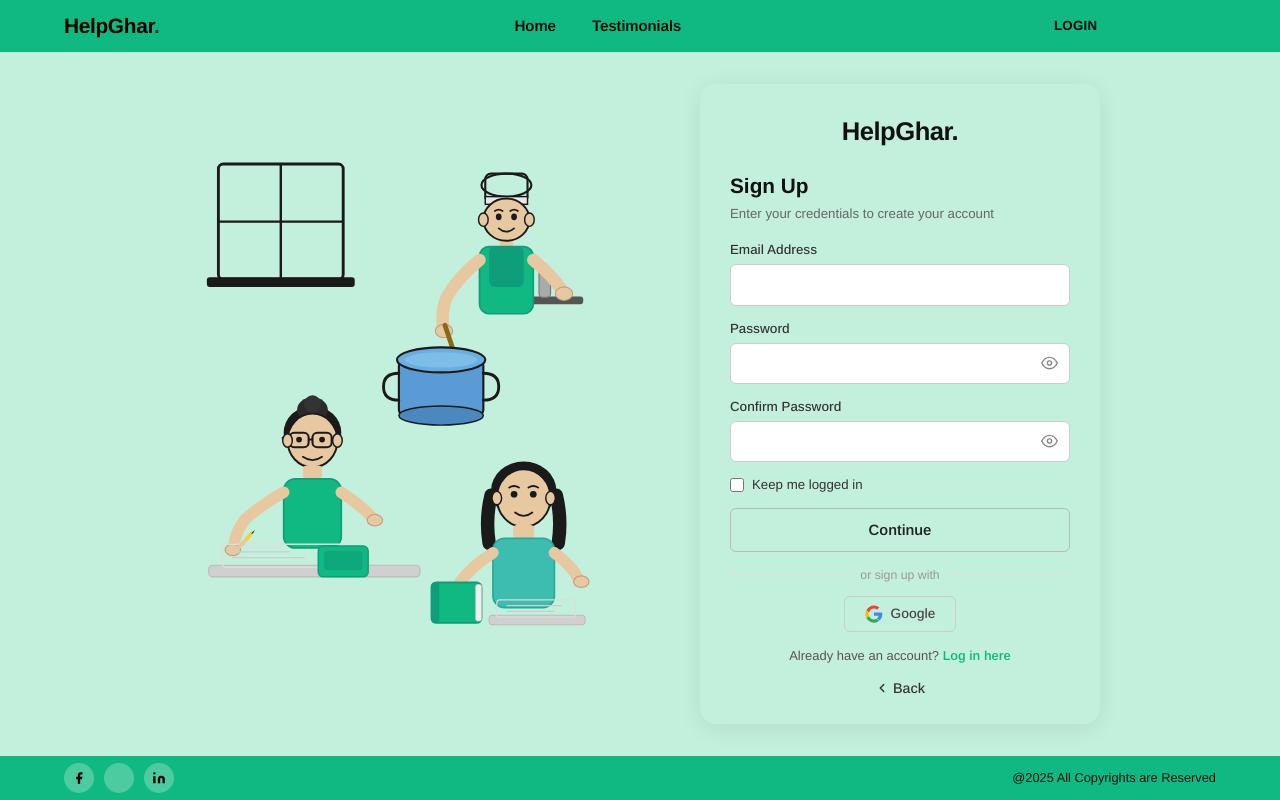
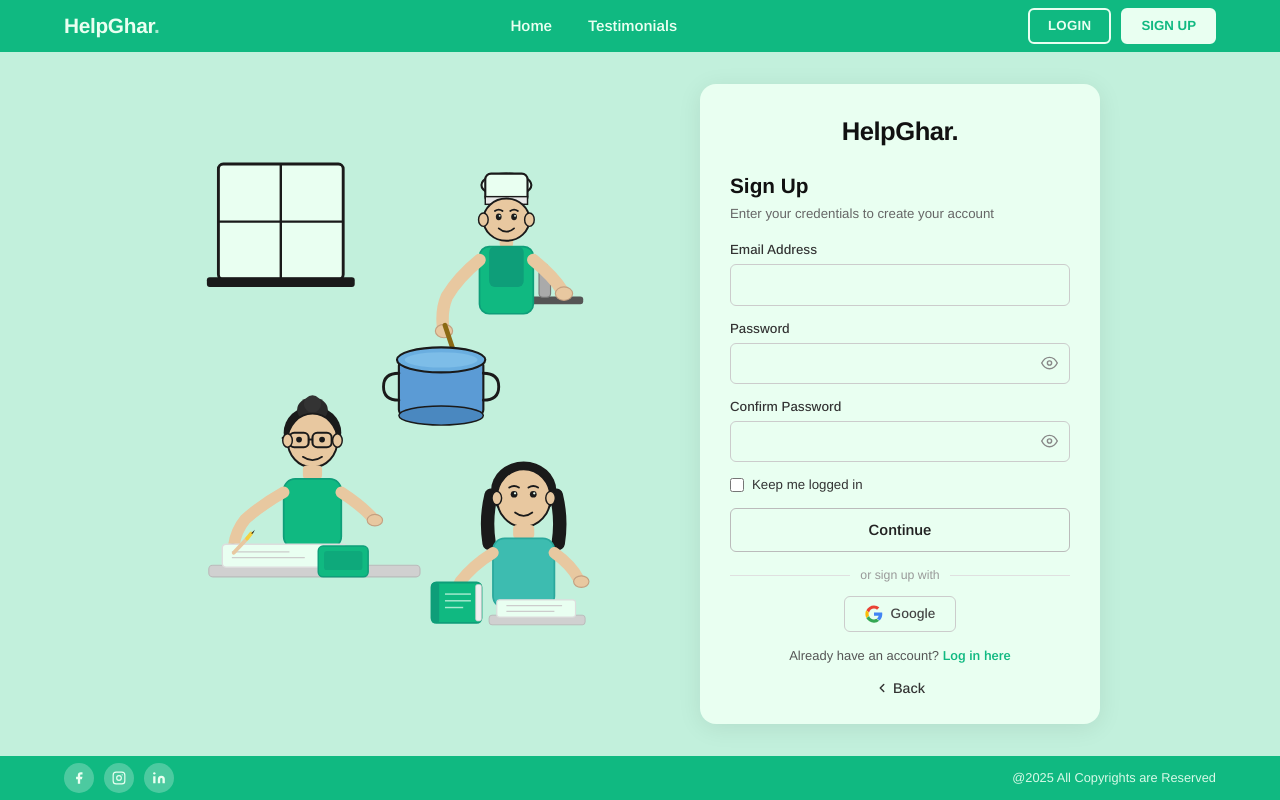
Before and after one commit to i-danishkhan/HelpGhar, a React (Vite) app in the folder client/: page /signup in a window 1280 px wide. Built offline with nearby package versions, Linux system fonts and the light colour scheme.

Commit message:
signup page updated

```diff
--- a/client/src/pages/signup.tsx
+++ b/client/src/pages/signup.tsx
@@ -3,7 +3,7 @@
 
 const SignUpIllustration = () => (
   <svg viewBox="0 0 500 560" fill="none" xmlns="http://www.w3.org/2000/svg" style={{ width: "100%", height: "100%", maxHeight: "calc(100vh - 110px)" }}>
-    <rect x="40" y="30" width="130" height="120" rx="5" fill="##E9FFF1" stroke="#1a1a1a" strokeWidth="3"/>
+    <rect x="40" y="30" width="130" height="120" rx="5" fill="#E9FFF1" stroke="#1a1a1a" strokeWidth="3"/>
     <line x1="105" y1="30" x2="105" y2="150" stroke="#1a1a1a" strokeWidth="2.5"/>
     <line x1="40" y1="90" x2="170" y2="90" stroke="#1a1a1a" strokeWidth="2.5"/>
     <rect x="28" y="148" width="154" height="10" rx="3" fill="#1a1a1a"/>
@@ -14,15 +14,15 @@
     <rect x="357" y="126" width="5" height="9" rx="2" fill="#888"/>
     <rect x="374" y="140" width="12" height="29" rx="4" fill="#aaa" stroke="#777" strokeWidth="1.2"/>
     <rect x="378" y="134" width="5" height="9" rx="2" fill="#777"/>
-    <ellipse cx="340" cy="52" rx="26" ry="12" fill="##E9FFF1" stroke="#1a1a1a" strokeWidth="2.2"/>
-    <rect x="318" y="40" width="44" height="30" rx="6" fill="##E9FFF1" stroke="#1a1a1a" strokeWidth="2.2"/>
+    <ellipse cx="340" cy="52" rx="26" ry="12" fill="#E9FFF1" stroke="#1a1a1a" strokeWidth="2.2"/>
+    <rect x="318" y="40" width="44" height="30" rx="6" fill="#E9FFF1" stroke="#1a1a1a" strokeWidth="2.2"/>
     <rect x="318" y="64" width="44" height="8" fill="#e8e8e8" stroke="#1a1a1a" strokeWidth="1.5"/>
     <rect x="333" y="102" width="14" height="14" rx="3" fill="#e8c8a0"/>
     <ellipse cx="340" cy="88" rx="24" ry="22" fill="#e8c8a0" stroke="#1a1a1a" strokeWidth="2"/>
     <ellipse cx="332" cy="85" rx="3" ry="3.5" fill="#1a1a1a"/>
     <ellipse cx="348" cy="85" rx="3" ry="3.5" fill="#1a1a1a"/>
-    <circle cx="333" cy="84" r="1" fill="##E9FFF1"/>
-    <circle cx="349" cy="84" r="1" fill="##E9FFF1"/>
+    <circle cx="333" cy="84" r="1" fill="#E9FFF1"/>
+    <circle cx="349" cy="84" r="1" fill="#E9FFF1"/>
     <path d="M328 79 Q332 76 336 79" stroke="#1a1a1a" strokeWidth="1.8" fill="none" strokeLinecap="round"/>
     <path d="M344 79 Q348 76 352 79" stroke="#1a1a1a" strokeWidth="1.8" fill="none" strokeLinecap="round"/>
     <path d="M332 97 Q340 104 348 97" stroke="#1a1a1a" strokeWidth="1.8" fill="none" strokeLinecap="round"/>
@@ -63,7 +63,7 @@
     <path d="M168 372 Q188 385 200 398" stroke="#e8c8a0" strokeWidth="12" strokeLinecap="round" fill="none"/>
     <ellipse cx="203" cy="401" rx="8" ry="6" fill="#e8c8a0" stroke="#c4a080" strokeWidth="1.2"/>
     <rect x="30" y="448" width="220" height="12" rx="4" fill="#d0d0d0" stroke="#bbb" strokeWidth="1.2"/>
-    <rect x="44" y="426" width="130" height="24" rx="4" fill="##E9FFF1" stroke="#ddd" strokeWidth="1.5"/>
+    <rect x="44" y="426" width="130" height="24" rx="4" fill="#E9FFF1" stroke="#ddd" strokeWidth="1.5"/>
     <line x1="54" y1="434" x2="114" y2="434" stroke="#ccc" strokeWidth="1.2"/>
     <line x1="54" y1="440" x2="130" y2="440" stroke="#ccc" strokeWidth="1.2"/>
     <line x1="56" y1="435" x2="70" y2="420" stroke="#e8c8a0" strokeWidth="4" strokeLinecap="round"/>
@@ -78,8 +78,8 @@
     <rect x="347" y="406" width="22" height="14" rx="4" fill="#e8c8a0"/>
     <ellipse cx="348" cy="374" rx="3.5" ry="3.5" fill="#1a1a1a"/>
     <ellipse cx="368" cy="374" rx="3.5" ry="3.5" fill="#1a1a1a"/>
-    <circle cx="349" cy="373" r="1.2" fill="##E9FFF1"/>
-    <circle cx="369" cy="373" r="1.2" fill="##E9FFF1"/>
+    <circle cx="349" cy="373" r="1.2" fill="#E9FFF1"/>
+    <circle cx="369" cy="373" r="1.2" fill="#E9FFF1"/>
     <path d="M343 367 Q348 364 353 367" stroke="#1a1a1a" strokeWidth="2" fill="none" strokeLinecap="round"/>
     <path d="M363 367 Q368 364 373 367" stroke="#1a1a1a" strokeWidth="2" fill="none" strokeLinecap="round"/>
     <path d="M349 393 Q358 400 367 393" stroke="#1a1a1a" strokeWidth="1.8" fill="none" strokeLinecap="round"/>
@@ -93,11 +93,11 @@
     <rect x="262" y="466" width="52" height="42" rx="5" fill="#10B981" stroke="#0e9e79" strokeWidth="2"/>
     <rect x="262" y="466" width="8" height="42" rx="3" fill="#0e9e79"/>
     <rect x="308" y="468" width="6" height="38" rx="2" fill="#f0f0f0" stroke="#ccc" strokeWidth="0.8"/>
-    <line x1="276" y1="478" x2="303" y2="478" stroke="##E9FFF1" strokeWidth="1.5" opacity="0.7"/>
-    <line x1="276" y1="485" x2="303" y2="485" stroke="##E9FFF1" strokeWidth="1.5" opacity="0.7"/>
-    <line x1="276" y1="492" x2="295" y2="492" stroke="##E9FFF1" strokeWidth="1.5" opacity="0.7"/>
+    <line x1="276" y1="478" x2="303" y2="478" stroke="#E9FFF1" strokeWidth="1.5" opacity="0.7"/>
+    <line x1="276" y1="485" x2="303" y2="485" stroke="#E9FFF1" strokeWidth="1.5" opacity="0.7"/>
+    <line x1="276" y1="492" x2="295" y2="492" stroke="#E9FFF1" strokeWidth="1.5" opacity="0.7"/>
     <rect x="322" y="500" width="100" height="10" rx="3" fill="#d0d0d0" stroke="#bbb" strokeWidth="1"/>
-    <rect x="330" y="484" width="82" height="18" rx="3" fill="##E9FFF1" stroke="#ddd" strokeWidth="1.2"/>
+    <rect x="330" y="484" width="82" height="18" rx="3" fill="#E9FFF1" stroke="#ddd" strokeWidth="1.2"/>
     <line x1="340" y1="490" x2="398" y2="490" stroke="#ccc" strokeWidth="1.2"/>
     <line x1="340" y1="496" x2="390" y2="496" stroke="#ccc" strokeWidth="1.2"/>
   </svg>
@@ -113,7 +113,7 @@
     animation: "fadeIn 0.2s ease forwards",
   }}>
     <div style={{
-      background: "##E9FFF1",
+      background: "#E9FFF1",
       borderRadius: "20px",
       padding: "2.5rem 2rem 2rem",
       maxWidth: "380px",
@@ -174,7 +174,7 @@
         onClick={onLogin}
         style={{
           width: "100%", padding: "11px",
-          background: "#10B981", color: "##E9FFF1",
+          background: "#10B981", color: "#E9FFF1",
           border: "none", borderRadius: "8px",
           fontSize: "0.93rem", fontWeight: 600,
           cursor: "pointer", marginBottom: "10px",
@@ -258,7 +258,7 @@
   const inputStyle: React.CSSProperties = {
     width: "100%", border: "1.5px solid #ccc", borderRadius: "6px",
     padding: "9px 13px", fontSize: "0.89rem", outline: "none",
-    background: "##E9FFF1", color: "#222", boxSizing: "border-box",
+    background: "#E9FFF1", color: "#222", boxSizing: "border-box",
   };
 
   const EyeOpen = () => (
@@ -294,18 +294,18 @@
         justifyContent: "space-between", padding: "0 5%",
         height: "52px", flexShrink: 0, boxShadow: "0 2px 8px rgba(0,0,0,0.1)"
       }}>
-        <div style={{ fontWeight: 800, fontSize: "1.3rem", color: "##E9FFF1", letterSpacing: "-0.3px" }}>
+        <div style={{ fontWeight: 800, fontSize: "1.3rem", color: "#E9FFF1", letterSpacing: "-0.3px" }}>
           HelpGhar<span style={{ opacity: 0.7 }}>.</span>
         </div>
         <div style={{ display: "flex", gap: "36px" }}>
-          <a href="/" style={{ color: "##E9FFF1", fontWeight: 600, fontSize: "0.95rem", textDecoration: "none" }}>Home</a>
-          <a href="#testimonials" style={{ color: "##E9FFF1", fontWeight: 600, fontSize: "0.95rem", textDecoration: "none" }}>Testimonials</a>
+          <a href="/" style={{ color: "#E9FFF1", fontWeight: 600, fontSize: "0.95rem", textDecoration: "none" }}>Home</a>
+          <a href="#testimonials" style={{ color: "#E9FFF1", fontWeight: 600, fontSize: "0.95rem", textDecoration: "none" }}>Testimonials</a>
         </div>
         <div style={{ display: "flex", gap: "10px", alignItems: "center" }}>
           <button
             onClick={() => navigate("/login")}
             style={{
-              background: "transparent", color: "##E9FFF1", border: "2px solid ##E9FFF1",
+              background: "transparent", color: "#E9FFF1", border: "2px solid #E9FFF1",
               borderRadius: "6px", padding: "6px 18px", fontWeight: 700,
               fontSize: "0.83rem", cursor: "pointer", letterSpacing: "0.3px"
             }}
@@ -315,7 +315,7 @@
           <button
             onClick={() => navigate("/signup")}
             style={{
-              background: "##E9FFF1", color: "#10B981", border: "2px solid ##E9FFF1",
+              background: "#E9FFF1", color: "#10B981", border: "2px solid #E9FFF1",
               borderRadius: "6px", padding: "6px 18px", fontWeight: 700,
               fontSize: "0.83rem", cursor: "pointer"
             }}
@@ -341,7 +341,7 @@
           {/* RIGHT: Sign Up Card */}
           <div style={{
             flex: "0 0 auto", width: "100%", maxWidth: "400px",
-            background: "##E9FFF1", borderRadius: "16px",
+            background: "#E9FFF1", borderRadius: "16px",
             padding: "28px 30px 22px",
             boxShadow: "0 4px 24px rgba(0,0,0,0.08)"
           }}>
@@ -439,7 +439,7 @@
               <button
                 type="submit"
                 style={{
-                  width: "100%", background: "##E9FFF1", color: "#222",
+                  width: "100%", background: "#E9FFF1", color: "#222",
                   border: "1.5px solid #bbb", borderRadius: "6px",
                   padding: "10px", fontSize: "0.93rem", fontWeight: 600, cursor: "pointer"
                 }}
@@ -459,7 +459,7 @@
             <div style={{ display: "flex", justifyContent: "center", marginBottom: "14px" }}>
               <button style={{
                 display: "flex", alignItems: "center", gap: "8px",
-                background: "##E9FFF1", color: "#444", border: "1.5px solid #ccc",
+                background: "#E9FFF1", color: "#444", border: "1.5px solid #ccc",
                 borderRadius: "6px", padding: "7px 20px", fontSize: "0.85rem",
                 fontWeight: 500, cursor: "pointer"
               }}>
@@ -513,21 +513,21 @@
       }}>
         <div style={{ display: "flex", gap: "10px" }}>
           <a href="#" style={{ width: "30px", height: "30px", borderRadius: "50%", background: "rgba(255,255,255,0.25)", display: "flex", alignItems: "center", justifyContent: "center" }}>
-            <svg width="14" height="14" viewBox="0 0 24 24" fill="##E9FFF1"><path d="M18 2h-3a5 5 0 00-5 5v3H7v4h3v8h4v-8h3l1-4h-4V7a1 1 0 011-1h3z"/></svg>
+            <svg width="14" height="14" viewBox="0 0 24 24" fill="#E9FFF1"><path d="M18 2h-3a5 5 0 00-5 5v3H7v4h3v8h4v-8h3l1-4h-4V7a1 1 0 011-1h3z"/></svg>
           </a>
           <a href="#" style={{ width: "30px", height: "30px", borderRadius: "50%", background: "rgba(255,255,255,0.25)", display: "flex", alignItems: "center", justifyContent: "center" }}>
-            <svg width="14" height="14" viewBox="0 0 24 24" fill="none" stroke="##E9FFF1" strokeWidth="2" strokeLinecap="round">
-              <rect x="2" y="2" width="20" height="20" rx="5"/><circle cx="12" cy="12" r="4"/><circle cx="17.5" cy="6.5" r="1" fill="##E9FFF1" stroke="none"/>
+            <svg width="14" height="14" viewBox="0 0 24 24" fill="none" stroke="#E9FFF1" strokeWidth="2" strokeLinecap="round">
+              <rect x="2" y="2" width="20" height="20" rx="5"/><circle cx="12" cy="12" r="4"/><circle cx="17.5" cy="6.5" r="1" fill="#E9FFF1" stroke="none"/>
             </svg>
           </a>
           <a href="#" style={{ width: "30px", height: "30px", borderRadius: "50%", background: "rgba(255,255,255,0.25)", display: "flex", alignItems: "center", justifyContent: "center" }}>
-            <svg width="14" height="14" viewBox="0 0 24 24" fill="##E9FFF1">
+            <svg width="14" height="14" viewBox="0 0 24 24" fill="#E9FFF1">
               <path d="M16 8a6 6 0 016 6v7h-4v-7a2 2 0 00-2-2 2 2 0 00-2 2v7h-4v-7a6 6 0 016-6z"/>
               <rect x="2" y="9" width="4" height="12"/><circle cx="4" cy="4" r="2"/>
             </svg>
           </a>
         </div>
-        <p style={{ color: "##E9FFF1", fontSize: "0.8rem", opacity: 0.92 }}>
+        <p style={{ color: "#E9FFF1", fontSize: "0.8rem", opacity: 0.92 }}>
           @2025 All Copyrights are Reserved
         </p>
       </footer>
```
